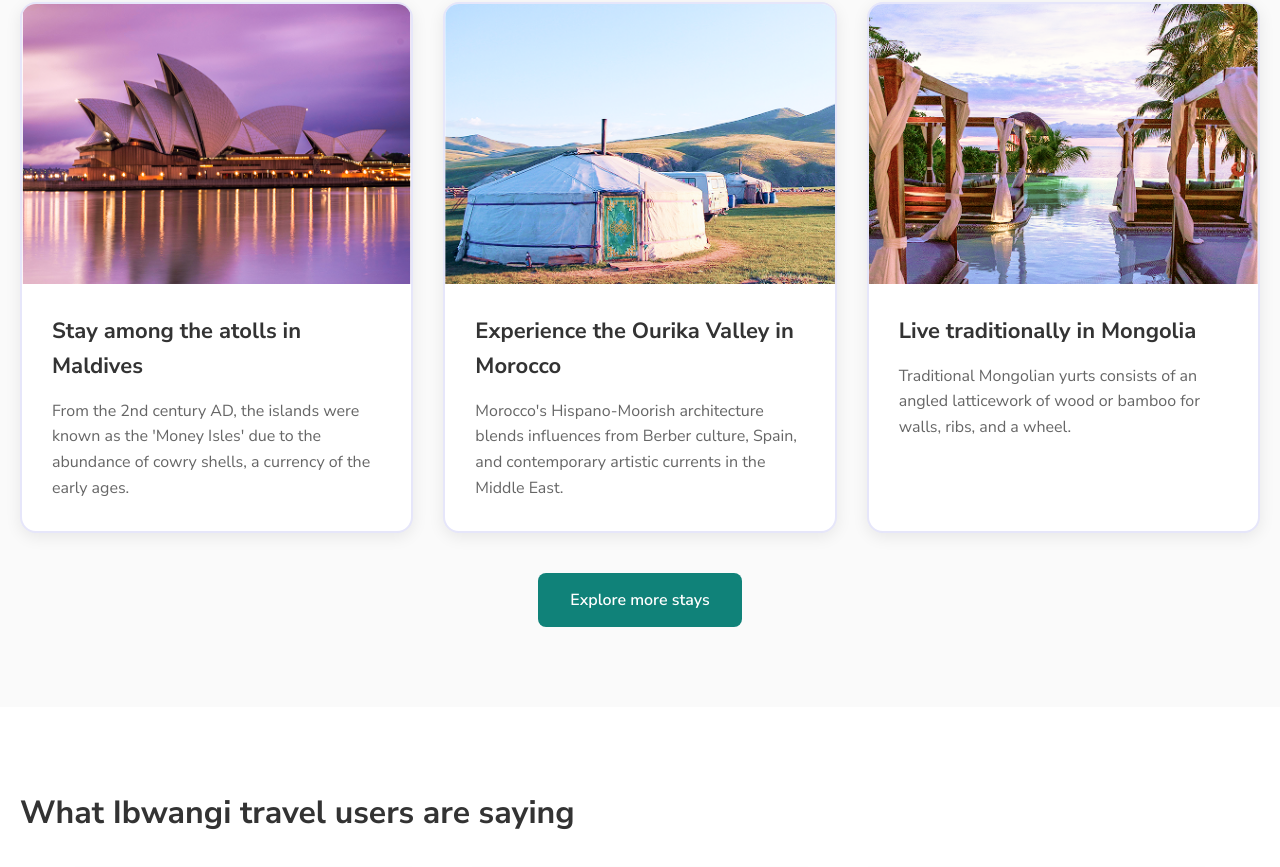
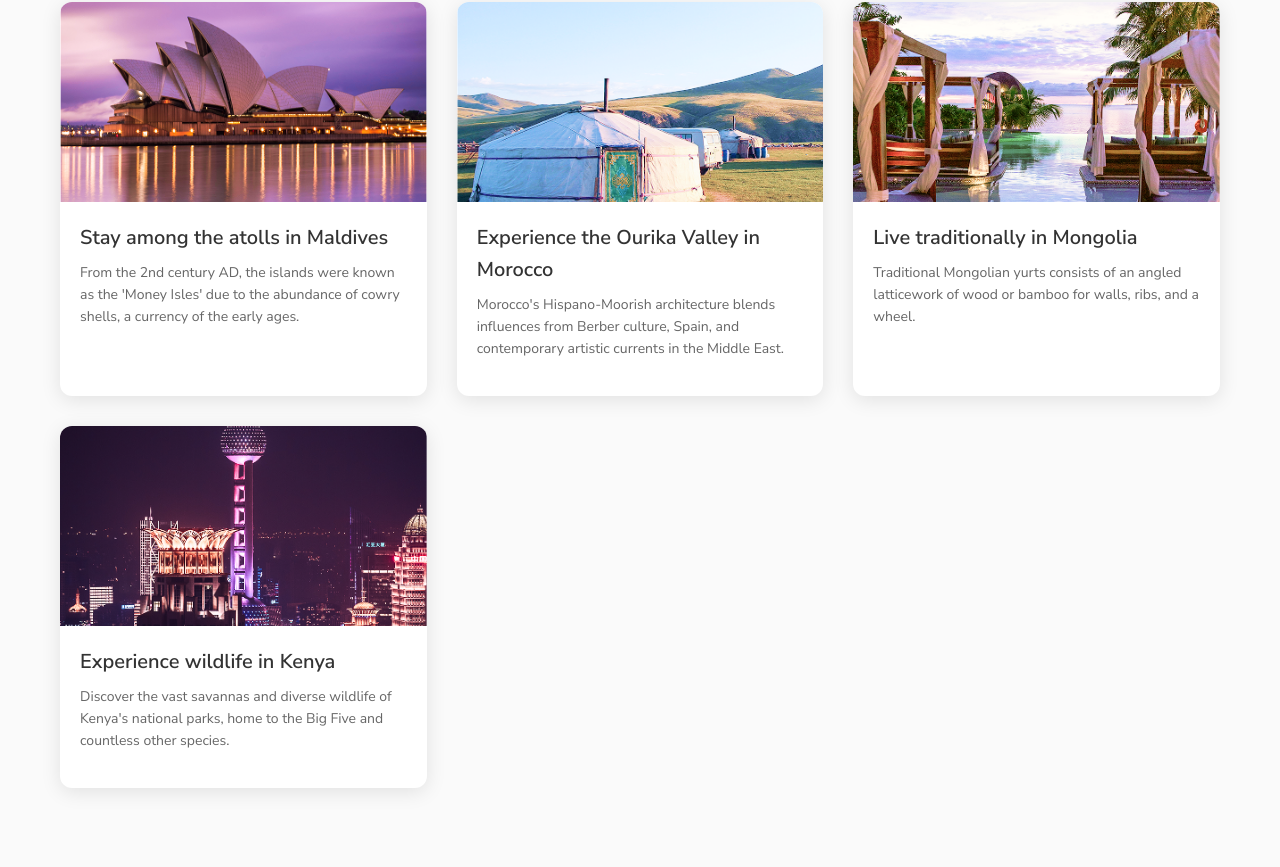
Before and after one commit to Alphatecks/Ibwangi-travels, a React (Vite) app: page / in a window 1280 px wide. Shown: the part 1911-2778 px from the top of the page. Built offline with nearby package versions, Linux system fonts and the light colour scheme; the HTML template or start-up script is replaced by a standard one.

Commit message:
Update web app title to Ibwangi travels and fix stays section alignment

```diff
--- a/index.html
+++ b/index.html
@@ -4,8 +4,8 @@
     <meta charset="UTF-8" />
     <link rel="icon" type="image/svg+xml" href="/vite.svg" />
     <meta name="viewport" content="width=device-width, initial-scale=1.0" />
-    <title>Tripma - Flight Booking Web App</title>
-    <meta name="description" content="Book flights, hotels, and travel packages with Tripma. Save up to 20% on your next trip." />
+    <title>Ibwangi travels - Flight Booking Web App</title>
+    <meta name="description" content="Book flights, hotels, and travel packages with Ibwangi travels. Save up to 20% on your next trip." />
   </head>
   <body>
     <div id="root"></div>
--- a/src/App.css
+++ b/src/App.css
@@ -375,7 +375,7 @@ body {
   display: flex;
   justify-content: space-between;
   align-items: center;
-  margin-bottom: 30px;
+  margin-bottom: 40px;
 }
 
 .section-header h2 {
@@ -402,6 +402,12 @@ body {
   background: #fafafa;
   width: 100vw;
   margin: 0;
+}
+
+.flight-deals .section-header {
+  max-width: 1200px;
+  margin: 0 auto 40px auto;
+  padding: 0 20px;
 }
 
 .deals-grid {
@@ -450,6 +456,18 @@ body {
   background-image: url('/images/image 4.png');
 }
 
+.deal-image.maldives {
+  background-image: url('/images/image 5.png');
+}
+
+.deal-image.morocco {
+  background-image: url('/images/image 3.png');
+}
+
+.deal-image.mongolia {
+  background-image: url('/images/image 2.png');
+}
+
 .deal-content {
   padding: 20px;
 }
@@ -481,13 +499,20 @@ body {
   margin: 0;
 }
 
+.unique-stays .section-header {
+  max-width: 1200px;
+  margin: 0 auto 40px auto;
+  padding: 0 20px;
+}
+
 .stays-grid {
+  width: 100%;
+  max-width: 1200px;
+  margin: 0 auto;
+  padding: 0 20px;
   display: grid;
   grid-template-columns: repeat(auto-fit, minmax(350px, 1fr));
   gap: 30px;
-  max-width: 1200px;
-  margin: 0 auto 40px auto;
-  padding: 0 20px;
 }
 
 .stay-card {
@@ -520,6 +545,10 @@ body {
 
 .stay-image.mongolia {
   background-image: url('/images/image 2.png');
+}
+
+.stay-image.kenya {
+  background-image: url('/images/image 4.png');
 }
 
 .stay-content {
@@ -566,6 +595,12 @@ body {
   background: white;
   width: 100vw;
   margin: 0;
+}
+
+.testimonials .section-header {
+  max-width: 1200px;
+  margin: 0 auto 40px auto;
+  padding: 0 20px;
 }
 
 .testimonials-grid {
--- a/src/App.jsx
+++ b/src/App.jsx
@@ -580,36 +580,40 @@ function App() {
       </section>
 
       {/* Unique Stays Section */}
-      <section className="unique-stays">
+      <section className="flight-deals">
         <div className="section-header">
           <h2>Explore unique places to stay</h2>
           <a href="#all-stays" className="all-link">All→</a>
         </div>
-        <div className="stays-grid">
-          <div className="stay-card">
-            <div className="stay-image maldives"></div>
-            <div className="stay-content">
+        <div className="deals-grid">
+          <div className="deal-card">
+            <div className="deal-image maldives"></div>
+            <div className="deal-content">
               <h3>Stay among the atolls in Maldives</h3>
               <p>From the 2nd century AD, the islands were known as the 'Money Isles' due to the abundance of cowry shells, a currency of the early ages.</p>
             </div>
           </div>
-          <div className="stay-card">
-            <div className="stay-image morocco"></div>
-            <div className="stay-content">
+          <div className="deal-card">
+            <div className="deal-image morocco"></div>
+            <div className="deal-content">
               <h3>Experience the Ourika Valley in Morocco</h3>
               <p>Morocco's Hispano-Moorish architecture blends influences from Berber culture, Spain, and contemporary artistic currents in the Middle East.</p>
             </div>
           </div>
-          <div className="stay-card">
-            <div className="stay-image mongolia"></div>
-            <div className="stay-content">
+          <div className="deal-card">
+            <div className="deal-image mongolia"></div>
+            <div className="deal-content">
               <h3>Live traditionally in Mongolia</h3>
               <p>Traditional Mongolian yurts consists of an angled latticework of wood or bamboo for walls, ribs, and a wheel.</p>
             </div>
           </div>
-        </div>
-        <div className="explore-more">
-          <button className="explore-btn">Explore more stays</button>
+          <div className="deal-card">
+            <div className="deal-image kenya"></div>
+            <div className="deal-content">
+              <h3>Experience wildlife in Kenya</h3>
+              <p>Discover the vast savannas and diverse wildlife of Kenya's national parks, home to the Big Five and countless other species.</p>
+            </div>
+          </div>
         </div>
       </section>
 
--- a/src/FlightSearchResults.jsx
+++ b/src/FlightSearchResults.jsx
@@ -95,7 +95,7 @@ function FlightSearchResults({ onNavigate }) {
       <header className="header">
         <div className="header-content">
           <div className="logo" onClick={() => onNavigate('home')} style={{ cursor: 'pointer' }}>
-            <img src="/images/logo.png" alt="Tripma logo" style={{ height: '160px', width: 'auto' }} />
+            <img src="/images/logo.png" alt="Ibwangi travel logo" style={{ height: '160px', width: 'auto' }} />
           </div>
           <nav className="nav-links">
             <a
@@ -305,7 +305,7 @@ function FlightSearchResults({ onNavigate }) {
               <h3>Price rating</h3>
               <div className="rating-content">
                 <div className="rating-badge">Buy soon</div>
-                <p>The average cost of this flight is $750, but could rise 18% to $885 in two weeks. Tripma analyzes thousands of flights, prices, and trends to ensure you get the best deal.</p>
+                <p>The average cost of this flight is $750, but could rise 18% to $885 in two weeks. Ibwangi travel analyzes thousands of flights, prices, and trends to ensure you get the best deal.</p>
               </div>
             </div>
           </div>
@@ -397,13 +397,13 @@ function FlightSearchResults({ onNavigate }) {
         <div className="footer-content">
           <div className="footer-section">
             <div className="footer-logo">
-              <img src="/images/logo.png" alt="Tripma logo" style={{ height: '160px', width: 'auto', filter: 'brightness(0) invert(1)' }} />
+              <img src="/images/logo.png" alt="Ibwangi travel logo" style={{ height: '160px', width: 'auto', filter: 'brightness(0) invert(1)' }} />
             </div>
           </div>
           <div className="footer-section">
             <h4>About</h4>
             <ul>
-              <li><a href="#about">About Tripma</a></li>
+              <li><a href="#about">About Ibwangi travel</a></li>
               <li><a href="#how-it-works">How it works</a></li>
               <li><a href="#careers">Careers</a></li>
               <li><a href="#press">Press</a></li>
--- a/src/HotelsPage.css
+++ b/src/HotelsPage.css
@@ -519,3 +519,4 @@
     gap: 12px;
   }
 }
+yo
--- a/src/HotelsPage.jsx
+++ b/src/HotelsPage.jsx
@@ -47,7 +47,7 @@ function HotelsPage({ onNavigate }) {
       <header className="header">
         <div className="header-content">
           <div className="logo" onClick={() => onNavigate('home')} style={{ cursor: 'pointer' }}>
-            <img src="/images/logo.png" alt="Tripma logo" style={{ height: '160px', width: 'auto' }} />
+            <img src="/images/logo.png" alt="Ibwangi travel logo" style={{ height: '160px', width: 'auto' }} />
           </div>
           <nav className="nav-links">
             <a
@@ -282,13 +282,13 @@ function HotelsPage({ onNavigate }) {
         <div className="footer-content">
           <div className="footer-section">
             <div className="footer-logo">
-              <img src="/images/logo.png" alt="Tripma logo" style={{ height: '160px', width: 'auto', filter: 'brightness(0) invert(1)' }} />
+              <img src="/images/logo.png" alt="Ibwangi travel logo" style={{ height: '160px', width: 'auto', filter: 'brightness(0) invert(1)' }} />
             </div>
           </div>
           <div className="footer-section">
             <h4>About</h4>
             <ul>
-              <li><a href="#about">About Tripma</a></li>
+              <li><a href="#about">About Ibwangi travel</a></li>
               <li><a href="#how-it-works">How it works</a></li>
               <li><a href="#careers">Careers</a></li>
               <li><a href="#press">Press</a></li>
@@ -321,8 +321,8 @@ function HotelsPage({ onNavigate }) {
           </div>
           <div className="footer-section">
             <h4>Get the app</h4>
-            <p>Tripma for Android</p>
-            <p>Tripma for iOS</p>
+            <p>Ibwangi travel for Android</p>
+            <p>Ibwangi travel for iOS</p>
             <p>Mobile site</p>
           </div>
         </div>
@@ -332,7 +332,7 @@ function HotelsPage({ onNavigate }) {
             <a href="#twitter">🐦</a>
             <a href="#facebook">📘</a>
           </div>
-          <div className="copyright">© 2020 Tripma incorporated</div>
+          <div className="copyright">© 2020 Ibwangi travel incorporated</div>
         </div>
       </footer>
     </div>
```
Also changed, not shown: src/FlightResults.jsx (+7 -7 lines).
